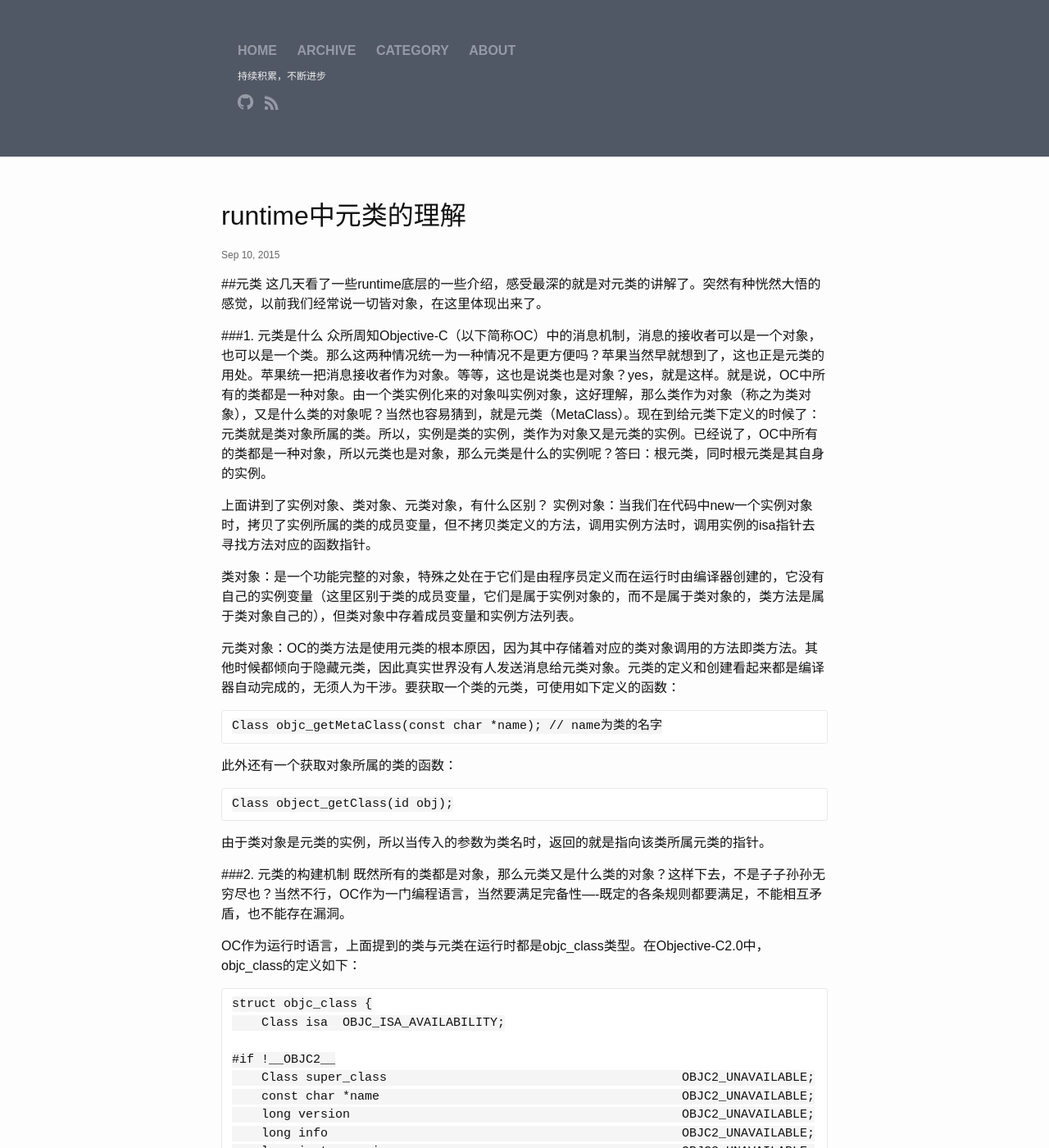
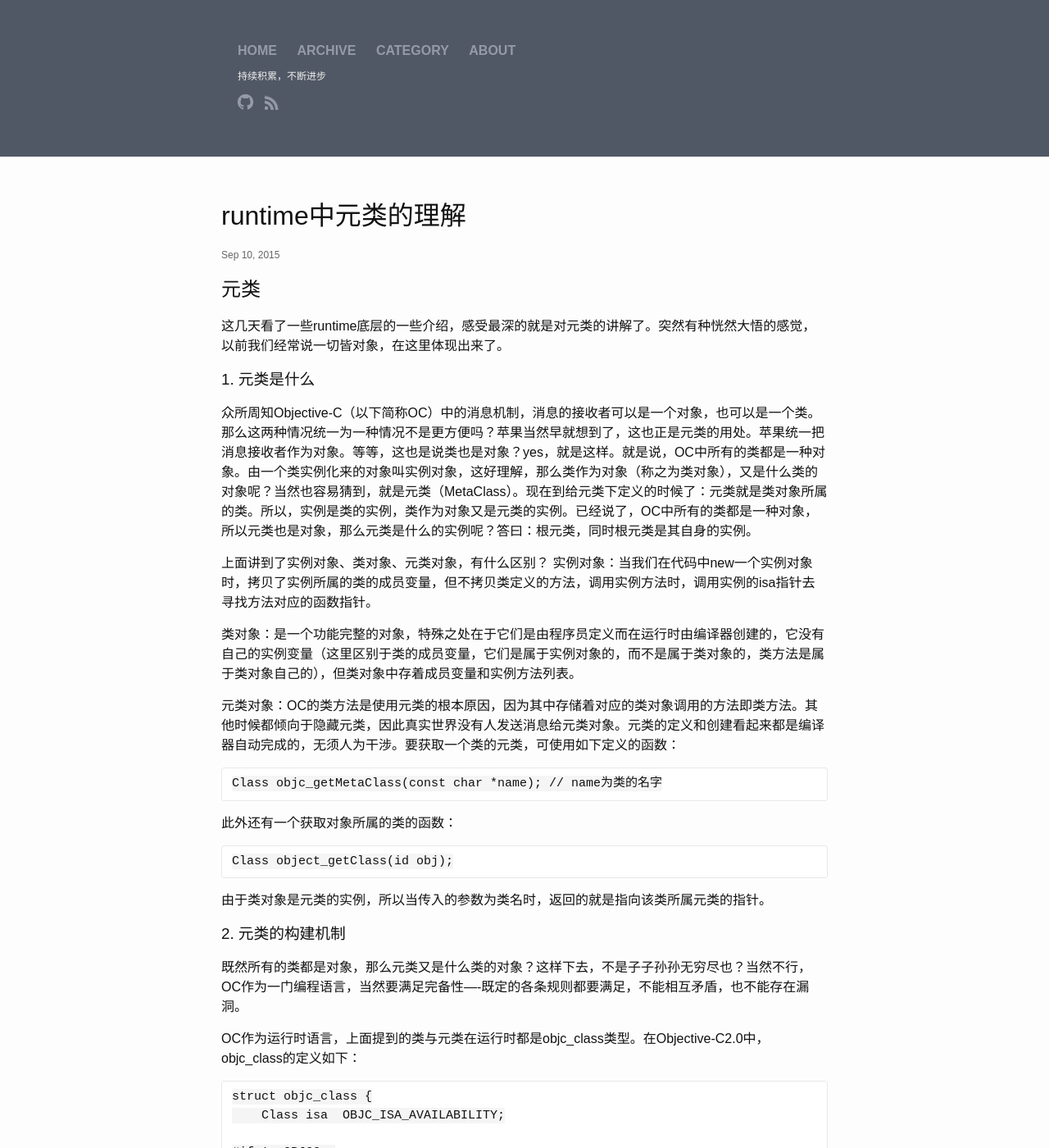
Before and after one commit to guohongwei719/guohongwei719.github.io, a Jekyll site: the page built from _posts/2015-09-10-runtime中元类的理解.markdown, in a window 1280 px wide and 1400 px high. Shown: the whole window at 82% size. Built offline with Jekyll 4.4.1, drawn with Linux system fonts in a browser that asks for light colours; some of the changed text lies outside the part shown.

Commit message:
runtime中元类的理解

````diff
--- a/_posts/2015-09-10-runtime中元类的理解.markdown
+++ b/_posts/2015-09-10-runtime中元类的理解.markdown
@@ -8,11 +8,11 @@ categories: jekyll update
 
 
 
-##元类
+## 元类
 这几天看了一些runtime底层的一些介绍，感受最深的就是对元类的讲解了。突然有种恍然大悟的感觉，以前我们经常说一切皆对象，在这里体现出来了。
 
 
-###1. 元类是什么
+### 1. 元类是什么
 众所周知Objective-C（以下简称OC）中的消息机制，消息的接收者可以是一个对象，也可以是一个类。那么这两种情况统一为一种情况不是更方便吗？苹果当然早就想到了，这也正是元类的用处。苹果统一把消息接收者作为对象。等等，这也是说类也是对象？yes，就是这样。就是说，OC中所有的类都是一种对象。由一个类实例化来的对象叫实例对象，这好理解，那么类作为对象（称之为类对象），又是什么类的对象呢？当然也容易猜到，就是元类（MetaClass）。现在到给元类下定义的时候了：元类就是类对象所属的类。所以，实例是类的实例，类作为对象又是元类的实例。已经说了，OC中所有的类都是一种对象，所以元类也是对象，那么元类是什么的实例呢？答曰：根元类，同时根元类是其自身的实例。
 
 上面讲到了实例对象、类对象、元类对象，有什么区别？
@@ -35,7 +35,7 @@ Class object_getClass(id obj);
 
 
 
-###2. 元类的构建机制
+### 2. 元类的构建机制
 既然所有的类都是对象，那么元类又是什么类的对象？这样下去，不是子子孙孙无穷尽也？当然不行，OC作为一门编程语言，当然要满足完备性----既定的各条规则都要满足，不能相互矛盾，也不能存在漏洞。
 
 OC作为运行时语言，上面提到的类与元类在运行时都是objc_class类型。在Objective-C2.0中，objc_class的定义如下：
@@ -70,12 +70,14 @@ typedef struct objc_class *Class;
 
 除了isa声明了实例与所属类的关系，还有super_class声明了类、元类的继承关系。每个类对象都有对应的元类，每个类（根类除外）都有一个superclass，同样每个元类也有一个superclass，并且子类与子元类、父类与父元类分别在同一个层次。这种关系借用网上的一张图来说明，一目了然。
 
-![](http://guohongwei719.github.io/images/20150910/1.png)
+<center>
+<img src="http://guohongwei719.github.io/images/20150910/1.png"/>
+</center>
 
 注意：根元类的superclass不是nil而是根类。对于OC原生的类，根元类的父类就是系统的根类NSObject。但根类不一定是NSObject，因为后面介绍的objc_allocateClassPair函数也可以创建出一个根类。
 
 
-###3. 元类的构建机制
+### 3. 元类的构建机制
 上面讲到了OC运行时类的定义，这里可以看看对象的定义，重点关注objc_object 和 id。
 
 ```
@@ -117,7 +119,7 @@ struct objc_method {
 由上看出，OC中实例方法是通过isa找到object所属的class，再在class中找到要调用的method。此可得出结论：class即类对象中存储着实例方法。实际上，类对象中存储着类定义的一切：成员变量、属性列表、遵守的协议等，但不包括类方法。类方法的定义在哪？就是在元类里面。此外元类中还存在着类的信息（类的版本，名字），比如发送一个类消息[class aMessage];，class中的isa就指向class的元类，在元类中搜索调用的类方法，搜索层次类似于实例方法的搜索。
 
 
-###4. 元类的应用
+### 4. 元类的应用
 类对象和元类对象的相关方法：
 
 1. object_getClass跟随实例的isa指针，返回此实例所属的类，对于实例对象（instance）返回的是类（class），对于类（class）则返回的是元类（metaclass）；
@@ -180,9 +182,13 @@ static inline Class _object_getClass(id obj)
 通过以上代码可以看出，调用[obj class]，不管obj对实例对象还是类对象，结果都是一样的。
 
 
-6. 看下这几个个面试题吧
-![](http://guohongwei719.github.io/images/20150910/2.png)
-第一题解析如下：
+### 6. 看下这几个个面试题吧
+
+<center>
+<img src="http://guohongwei719.github.io/images/20150910/2.png"/>
+</center>
+
+#### 第一题解析如下：
 在调用[self class]时，会转化为objc_magSend函数。函数定义如下：
 
 ```
@@ -216,7 +222,7 @@ objc Runtime开源代码对- (Class)class方法的实现：
 
 
 
-第二题解析如下：
+#### 第二题解析如下：
 运行结果是
 
 `
@@ -256,7 +262,7 @@ objc Runtime开源代码对- (Class)class方法的实现：
 当前的isa指向NSObject的Meta Class，所以和NSObject Class不相等。所以输出结果为NO。
 
 
-第三题解析如下：
+#### 第三题解析如下：
 结果是输出
 
 `
````
